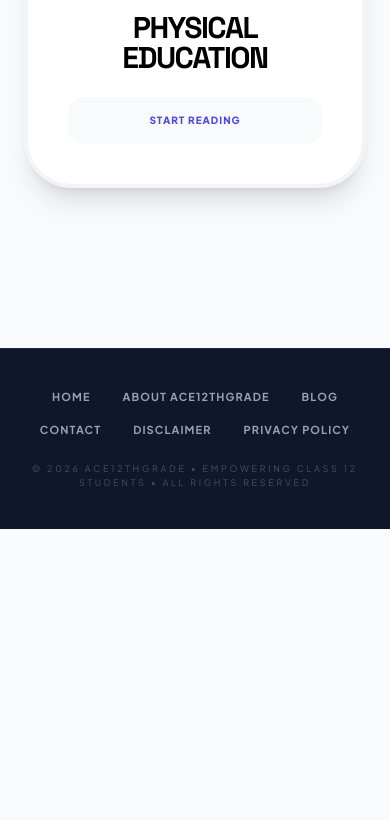
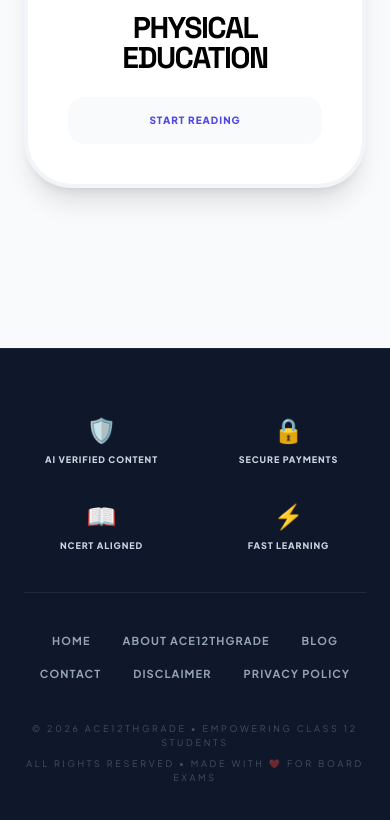
Before and after one commit to palaashishkumar79-svg/ACE-12TH-GRADE-with-AASHISH, a React (Vite) app: page / in a window 390 px wide. Shown: the part 2949-3769 px from the top of the page. Before the commit the page ends 3478 px from the top, so only its background shows below. Built offline with nearby package versions, Linux system fonts and the light colour scheme.

Commit message:
feat: Add breadcrumbs and AdSense verification
Introduces a breadcrumb navigation component to improve user experience by showing the current location within the application. Also adds Google AdSense verification code to the index page.

```diff
--- a/App.tsx
+++ b/App.tsx
@@ -16,12 +16,44 @@ const DEFAULT_SETTINGS: AppSettings = {
   isVaultOpen: true
 };
 
+const Breadcrumbs = () => {
+  const { id, subjectId, title } = useParams();
+  const location = useLocation();
+  const path = location.pathname;
+
+  const getSubjectName = (sid: string) => SUBJECTS.find(s => s.id === sid)?.name || sid;
+
+  return (
+    <nav className="no-print mb-6 flex items-center gap-2 text-[10px] font-bold uppercase tracking-widest text-slate-400">
+      <Link to="/" className="hover:text-indigo-600 transition-colors">Home</Link>
+      {id && (
+        <>
+          <span className="opacity-30">/</span>
+          <Link to={`/subject/${id}`} className="hover:text-indigo-600 transition-colors">{getSubjectName(id)}</Link>
+        </>
+      )}
+      {subjectId && (
+        <>
+          <span className="opacity-30">/</span>
+          <Link to={`/subject/${subjectId}`} className="hover:text-indigo-600 transition-colors">{getSubjectName(subjectId)}</Link>
+        </>
+      )}
+      {title && (
+        <>
+          <span className="opacity-30">/</span>
+          <span className="text-slate-600 dark:text-slate-400 truncate max-w-[150px]">{title}</span>
+        </>
+      )}
+    </nav>
+  );
+};
+
 const BackButton = () => {
   const navigate = useNavigate();
   const location = useLocation();
   if (location.pathname === '/') return null;
   return (
-    <div className="no-print mb-8 flex items-center gap-4">
+    <div className="no-print mb-4 flex items-center gap-4">
       <button
         onClick={() => {
           if (window.history.length > 1) navigate(-1);
@@ -34,9 +66,6 @@ const BackButton = () => {
         </div>
         <span className="font-black text-[10px] uppercase tracking-widest">Go Back</span>
       </button>
-      <Link to="/" className="w-10 h-10 rounded-full border-2 border-slate-200 flex items-center justify-center text-slate-400 hover:text-indigo-600 hover:border-indigo-600 transition-all">
-        <svg xmlns="http://www.w3.org/2000/svg" width="20" height="20" fill="currentColor" viewBox="0 0 256 256"><path d="M219.31,108.68l-80-80a16,16,0,0,0-22.62,0l-80,80A15.87,15.87,0,0,0,32,120v96a16,16,0,0,0,16,16H208a16,16,0,0,0,16-16V120A15.87,15.87,0,0,0,219.31,108.68ZM208,216H160V160a8,8,0,0,0-8-8H104a8,8,0,0,0-8,8v56H48V120l80-80,80,80Z"></path></svg>
-      </Link>
     </div>
   );
 };
@@ -55,8 +84,28 @@ const MobileHeader = ({ user }: { user: UserProfile | null }) => (
 );
 
 const Footer = () => (
-  <footer className="no-print bg-slate-900 text-slate-400 py-10 px-6 mt-20 border-t border-slate-800">
-    <div className="max-w-7xl mx-auto flex flex-col items-center space-y-6">
+  <footer className="no-print bg-slate-900 text-slate-400 py-16 px-6 mt-20 border-t border-slate-800">
+    <div className="max-w-7xl mx-auto flex flex-col items-center space-y-10">
+      {/* Trust Badges for AdSense Confidence */}
+      <div className="grid grid-cols-2 md:grid-cols-4 gap-8 w-full max-w-4xl border-b border-slate-800 pb-10">
+        <div className="flex flex-col items-center text-center space-y-2">
+          <span className="text-2xl">🛡️</span>
+          <span className="text-[9px] font-black uppercase tracking-widest text-slate-300">AI Verified Content</span>
+        </div>
+        <div className="flex flex-col items-center text-center space-y-2">
+          <span className="text-2xl">🔒</span>
+          <span className="text-[9px] font-black uppercase tracking-widest text-slate-300">Secure Payments</span>
+        </div>
+        <div className="flex flex-col items-center text-center space-y-2">
+          <span className="text-2xl">📖</span>
+          <span className="text-[9px] font-black uppercase tracking-widest text-slate-300">NCERT Aligned</span>
+        </div>
+        <div className="flex flex-col items-center text-center space-y-2">
+          <span className="text-2xl">⚡</span>
+          <span className="text-[9px] font-black uppercase tracking-widest text-slate-300">Fast Learning</span>
+        </div>
+      </div>
+
       <nav className="flex flex-wrap justify-center gap-x-8 gap-y-4 text-[11px] font-bold uppercase tracking-widest">
         <Link to="/" className="hover:text-white transition-colors">Home</Link>
         <Link to="/about" className="hover:text-white transition-colors">About ACE12THGRADE</Link>
@@ -65,8 +114,10 @@ const Footer = () => (
         <Link to="/disclaimer" className="hover:text-white transition-colors">Disclaimer</Link>
         <Link to="/privacy" className="hover:text-white transition-colors">Privacy Policy</Link>
       </nav>
-      <div className="text-[9px] uppercase tracking-[0.3em] opacity-40 text-center">
-        © 2026 ACE12THGRADE • EMPOWERING CLASS 12 STUDENTS • ALL RIGHTS RESERVED
+
+      <div className="text-[9px] uppercase tracking-[0.3em] opacity-40 text-center space-y-2">
+        <p>© 2026 ACE12THGRADE • EMPOWERING CLASS 12 STUDENTS</p>
+        <p>ALL RIGHTS RESERVED • MADE WITH ❤️ FOR BOARD EXAMS</p>
       </div>
     </div>
   </footer>
@@ -76,6 +127,7 @@ const Footer = () => (
 
 const PageLayout = ({ title, children }: { title: string, children?: React.ReactNode }) => (
   <div className="p-6 md:p-16 max-w-4xl mx-auto animate-in fade-in duration-500">
+    <Breadcrumbs />
     <BackButton />
     <div className="bg-white dark:bg-slate-900 p-8 md:p-16 rounded-[3rem] border-4 border-slate-100 dark:border-slate-800 shadow-2xl space-y-8">
       <h1 className="text-4xl md:text-5xl font-black uppercase tracking-tighter dark:text-white border-b-4 border-indigo-600 pb-4 inline-block">{title}</h1>
@@ -217,6 +269,7 @@ const Login = ({ onLogin }: { onLogin: (email: string) => void }) => {
   };
   return (
     <div className="p-8 md:p-16 max-w-4xl mx-auto">
+      <Breadcrumbs />
       <BackButton />
       <div className="bg-white dark:bg-slate-900 p-10 md:p-20 rounded-[4rem] border-4 border-slate-100 dark:border-slate-800 shadow-2xl text-center space-y-10">
         <div className="w-20 h-20 bg-indigo-600 text-white rounded-[1.5rem] flex items-center justify-center font-black mx-auto text-3xl shadow-xl">A12</div>
@@ -267,6 +320,7 @@ const VaultView = ({ purchased, userEmail }: { purchased: string[], userEmail?:
   if (!isUnlocked) {
     return (
       <div className="p-8 md:p-16 text-center space-y-8 animate-in fade-in">
+        <Breadcrumbs />
         <BackButton />
         <div className="text-9xl">🔒</div>
         <h2 className="text-4xl font-black uppercase tracking-tighter dark:text-white">Vault Restricted</h2>
@@ -289,11 +343,14 @@ const VaultView = ({ purchased, userEmail }: { purchased: string[], userEmail?:
 
   return (
     <div className="p-6 md:p-16 max-w-7xl mx-auto space-y-12">
-      <div className="no-print flex justify-between items-start">
-        <BackButton />
-        <button onClick={() => window.print()} className="bg-emerald-600 text-white px-8 py-4 rounded-2xl font-black text-[10px] uppercase tracking-widest hover:scale-105 active:scale-95 transition-all flex items-center gap-3 shadow-xl">
-          <span>⬇️</span> DOWNLOAD PDF
-        </button>
+      <div className="no-print flex flex-col gap-2">
+        <Breadcrumbs />
+        <div className="flex justify-between items-start">
+          <BackButton />
+          <button onClick={() => window.print()} className="bg-emerald-600 text-white px-8 py-4 rounded-2xl font-black text-[10px] uppercase tracking-widest hover:scale-105 active:scale-95 transition-all flex items-center gap-3 shadow-xl">
+            <span>⬇️</span> DOWNLOAD PDF
+          </button>
+        </div>
       </div>
       <header className="text-center space-y-6">
         <span className="bg-indigo-600 text-white px-6 py-1.5 rounded-full font-black text-[9px] uppercase tracking-widest">VAULT ACCESS: ACTIVE</span>
@@ -343,7 +400,13 @@ const ChapterView = () => {
       <h2 className="text-3xl font-black uppercase tracking-tighter dark:text-white">Assembling Master Files...</h2>
     </div>
   );
-  return <div className="p-4 md:p-10"><BackButton />{note ? <NoteRenderer note={note} /> : <div className="p-20 text-center font-black">Error loading notes.</div>}</div>;
+  return (
+    <div className="p-4 md:p-10">
+      <Breadcrumbs />
+      <BackButton />
+      {note ? <NoteRenderer note={note} /> : <div className="p-20 text-center font-black">Error loading notes.</div>}
+    </div>
+  );
 };
 
 const PremiumPortal = ({ settings, setPurchased, purchased, user }: { settings: AppSettings, setPurchased: React.Dispatch<React.SetStateAction<string[]>>, purchased: string[], user: UserProfile | null }) => {
@@ -393,6 +456,7 @@ const PremiumPortal = ({ settings, setPurchased, purchased, user }: { settings:
 
   return (
     <div className="p-6 md:p-16 max-w-7xl mx-auto space-y-16 relative pb-48">
+      <Breadcrumbs />
       <BackButton />
       <header className="text-center space-y-12">
         <h2 className="text-5xl md:text-8xl font-black text-black dark:text-white tracking-tighter uppercase leading-none">THE <span className="text-rose-600">VAULT.</span></h2>
@@ -490,6 +554,7 @@ const SubjectPage = ({ purchased }: { purchased: string[] }) => {
 
   return (
     <div className="p-6 md:p-16 max-w-7xl mx-auto space-y-12 animate-in fade-in duration-500">
+      <Breadcrumbs />
       <BackButton />
       <header className="flex flex-col lg:flex-row items-center gap-12 border-b-4 border-slate-100 dark:border-slate-900 pb-16">
         <div className="text-[8rem] md:text-[10rem] drop-shadow-2xl animate-in zoom-in duration-700">{subject.icon}</div>
--- a/index.html
+++ b/index.html
@@ -1,9 +1,15 @@
+
 <!DOCTYPE html>
 <html lang="en">
 <head>
     <meta charset="UTF-8">
     <meta name="viewport" content="width=device-width, initial-scale=1.0">
     <title>Ace12thGRADE AI - Premium Board Notes</title>
+
+    <!-- Google AdSense Verification Code -->
+    <script async src="https://pagead2.googlesyndication.com/pagead/js/adsbygoogle.js?client=ca-pub-4653623122906873"
+     crossorigin="anonymous"></script>
+
     <script src="https://cdn.tailwindcss.com"></script>
     <link href="https://fonts.googleapis.com/css2?family=Space+Grotesk:wght@300;400;500;600;700&family=Plus+Jakarta+Sans:wght@300;400;500;600;700;800&display=swap" rel="stylesheet">
     <style>
```
